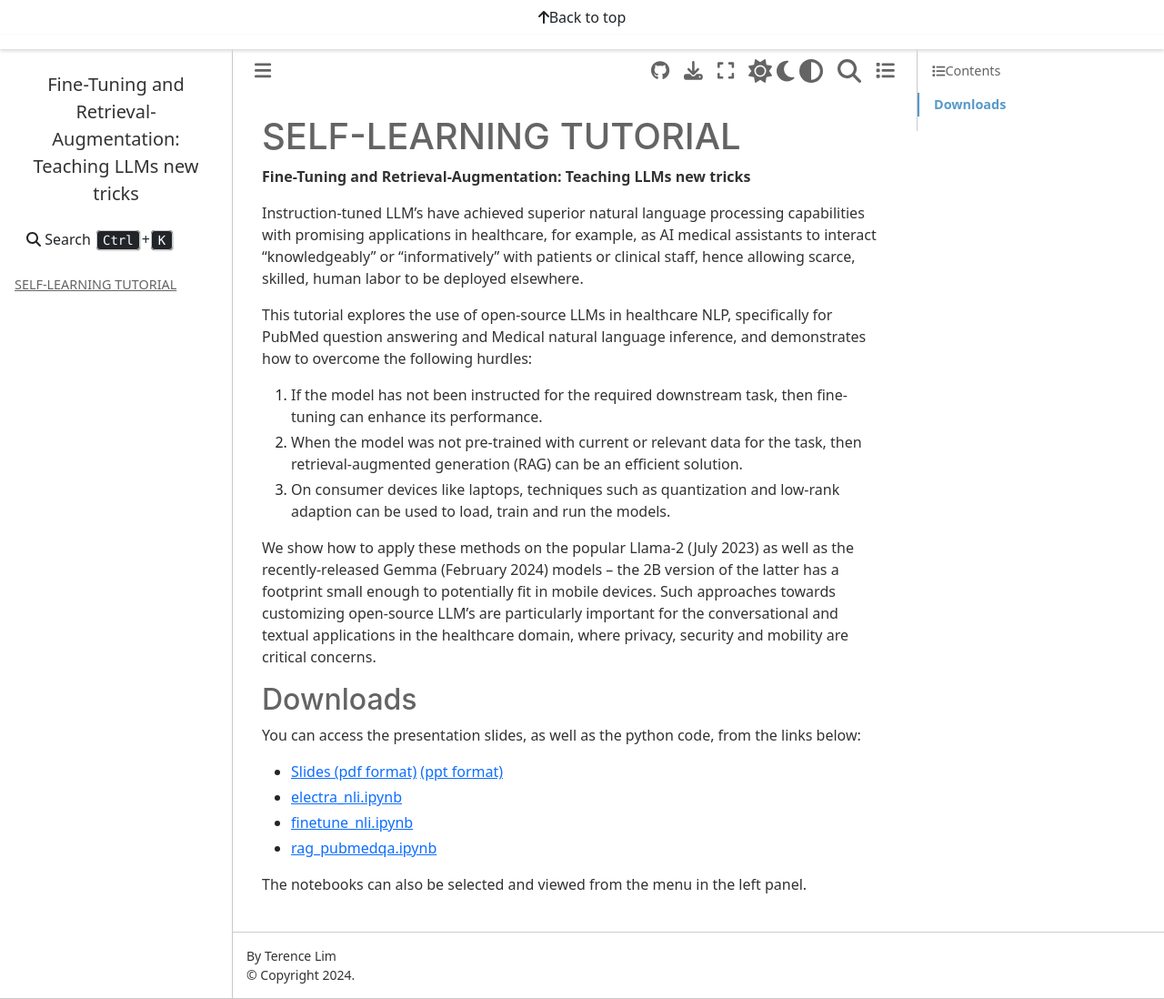
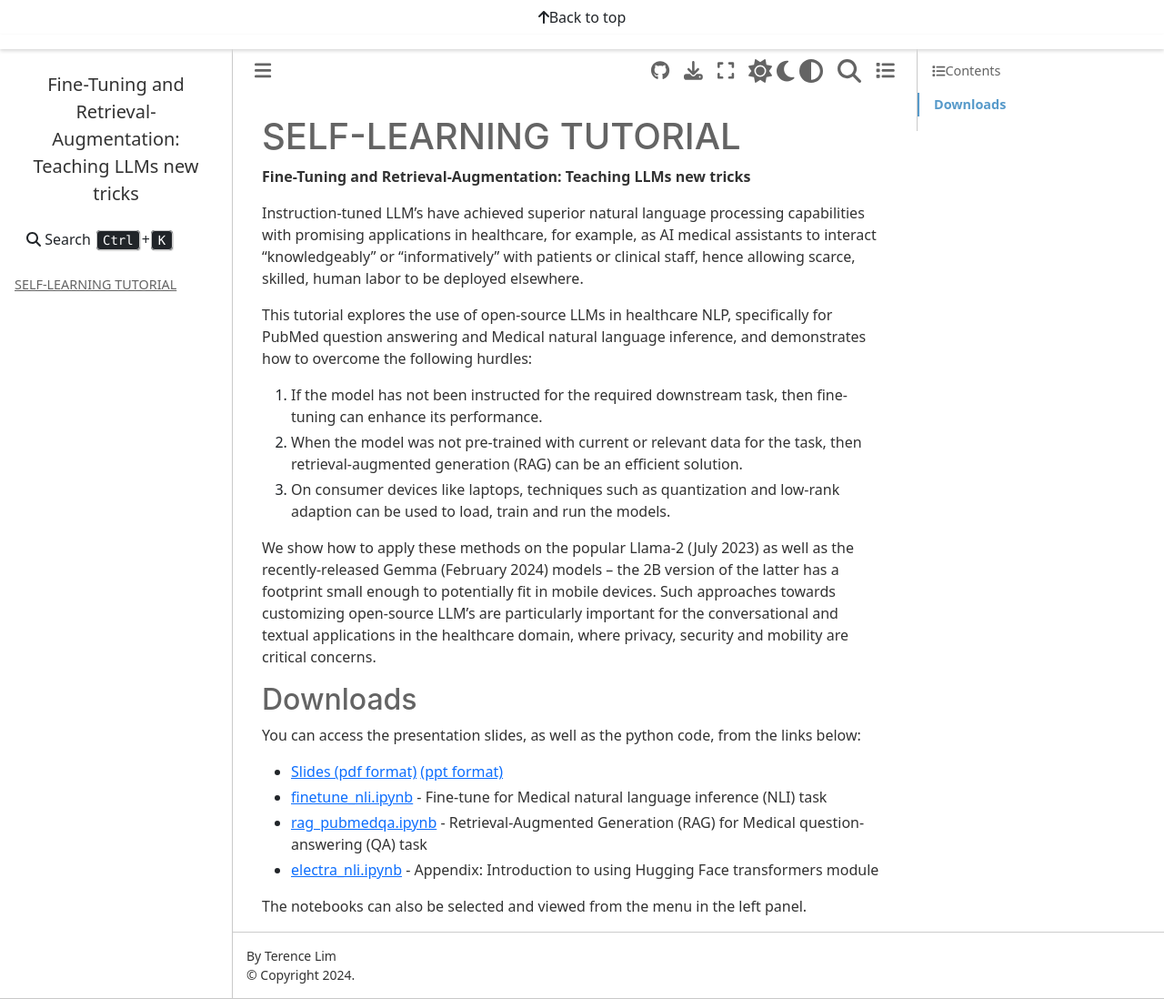
Before and after one commit to t-lim/t-lim.github.io, a Jupyter Book: the page built from _sources/README.md, in a window 1280 px wide and 1098 px high. Shown: the whole window at 91% size. Built offline with Jupyter Book 1.0.4 settings and Sphinx 7.4.7 and the Sphinx Book theme 1.1.4, drawn with Linux system fonts in a browser that asks for light colours; pages that are not in the unit, such as notebooks, are missing from menus.

Commit message:
Add files via upload

```diff
--- a/_sources/README.md
+++ b/_sources/README.md
@@ -38,8 +38,8 @@ You can access the presentation slides, as well as the python code,
 from the links below:
 
 - [Slides (pdf format)](https://t-lim.github.io/tutorial.pdf) [(ppt format)](https://t-lim.github.io/tutorial.pptx)
-- [electra_nli.ipynb](https://t-lim.github.io/_sources/electra_nli.ipynb)
-- [finetune_nli.ipynb](https://t-lim.github.io/_sources/finetune_nli.ipynb)
-- [rag_pubmedqa.ipynb](https://t-lim.github.io/_sources/rag_pubmedqa.ipynb)
+- [finetune_nli.ipynb](https://t-lim.github.io/_sources/finetune_nli.ipynb) - Fine-tune for Medical natural language inference (NLI) task
+- [rag_pubmedqa.ipynb](https://t-lim.github.io/_sources/rag_pubmedqa.ipynb) - Retrieval-Augmented Generation (RAG) for Medical question-answering (QA) task
+- [electra_nli.ipynb](https://t-lim.github.io/_sources/electra_nli.ipynb) - Appendix: Introduction to using Hugging Face transformers module
 
 The notebooks can also be selected and viewed from the menu in the left panel.
```
